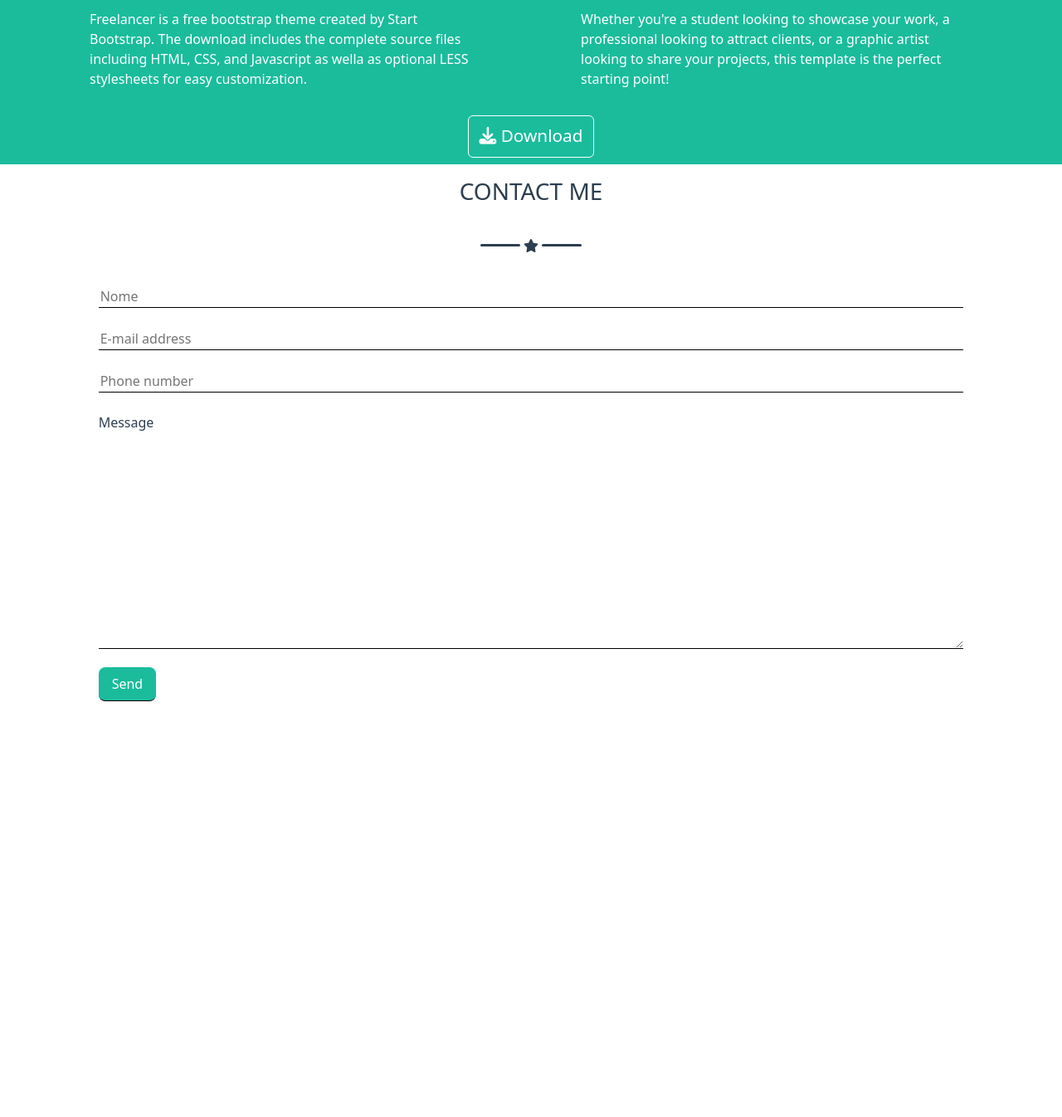
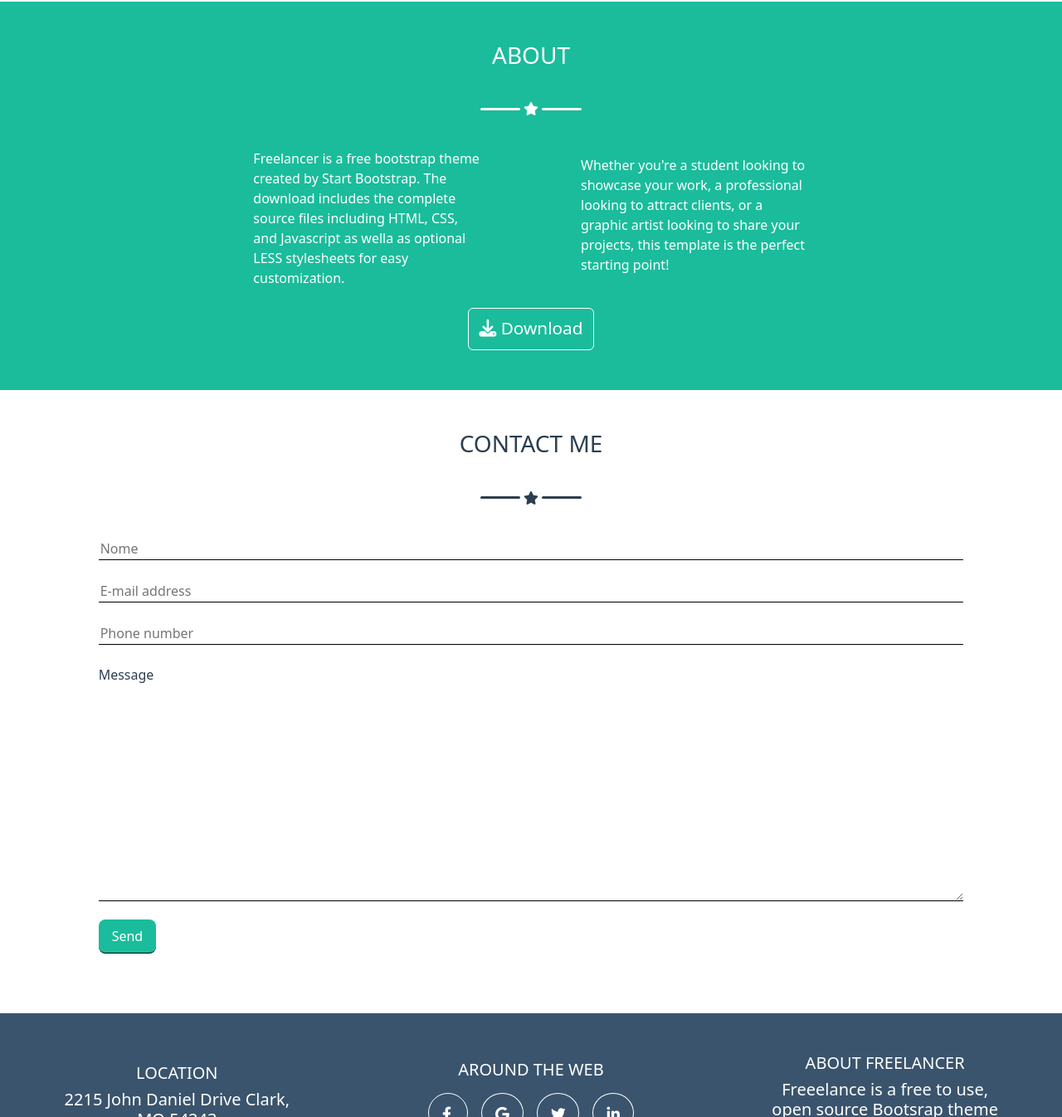
Before and after one commit to FedericaPozzer/html-css-bootstrap-freelancer, a plain HTML site: page index.html in a window 1280 px wide. Shown: the part 1454-2800 px from the top of the page at 83% size. Before the commit the page ends 2419 px from the top, so only its background shows below. Drawn offline with nearby package versions, Linux system fonts and the light colour scheme.

Commit message:
done! (except for the lovely G+)

```diff
--- a/css/style.css
+++ b/css/style.css
@@ -1,3 +1,20 @@
+
+/* ALL */
+body {
+    color: #ffffff;
+}
+
+main section *,
+footer section * {
+    margin: .5rem 0;
+}
+
+main section,
+footer section {
+    padding: 2rem 0;
+}
+
+/* ***************************************** */
 
 /* Backgrounds */
 
@@ -12,21 +29,25 @@
 .bg-w {
     background-color: #ffffff;
 }
-/* ************************** */
 
-/* ALL */
-body {
-    color: #ffffff;
+.bg-bc {
+    background-color: #3a546d;
 }
+
+/* ***************************************** */
 
 
 
+/* HEADER */
+
+header .row {
+    /* background-color: violet; */
+    width: 100%;
+    /* c'è di "default bootstrap" uno splendido e di dubbia utilità margin-left negativo, so.. */
+    margin: 0;
+}
 
 /* MAIN - jumbotron */
-
-main section * { /*non va con alcune??*/
- margin: .5rem 0;
-}
 
 .jumbotron img {
     height: 15rem;
@@ -91,39 +112,33 @@ main section * { /*non va con alcune??*/
    border-radius: .5rem;
 }
 
+/* FOOTER */
 
-/* .pino {
-    border-bottom: 1px solid black;
+footer span {
+    font-size: 1.25rem;
+    font-weight: 500;
+    line-height: 1.2;
 }
 
-.thatangle {
-    content: " ";
-    border-top: 1px solid grey;
+.radius {
+    font-size: 1.1rem;
+    border: 1px solid #ffffff;
+    border-radius: 50%;
+    padding: 1rem;
+    height: 3rem;
+    aspect-ratio: 1;
+    margin: -.5rem .5rem 0 .5rem;
 }
 
-.footer-main {
- background-color: #3a546d;
+footer a {
+    text-decoration: none;
+    color: #ffffff;
 }
 
-.footer-footer {
-    background-color: #2c3e50;
-} */
+footer span > a {
+    color: #1abc9c;
+}
 
-
-
-/* MEDIA QUEARIES */
-/*
-@media screen and (min-width: 768px) {
-     .hide-mg {
-        display: none;
-     }
-
-     .hide {
-        display: block;
-     }
-
-    .header-start {
-        font-size: 1.5rem;
-    }
-
-} */
+footer span {
+    max-width: 90%;
+}
--- a/index.html
+++ b/index.html
@@ -25,7 +25,7 @@
 
             <div class="container-fluid">
 
-                <div class="row justify-content-around"> <!-- non va il jc-->
+                <div class="row justify-content-between">
 
                     <div class="col-auto d-flex">
                         <a class="navbar-brand" href="#">START BOOTSTRAP</a>
@@ -33,9 +33,8 @@
 
                     <div class="col-auto">
 
-                        <button class="navbar-toggler" type="button" data-bs-toggle="collapse" data-bs-target="#navbarNavAltMarkup"
-                            aria-controls="navbarNavAltMarkup" aria-expanded="false" aria-label="Toggle navigation"> <span
-                                class="navbar-toggler-icon"></span></button>
+                        <button class="navbar-toggler" type="button" data-bs-toggle="collapse" data-bs-target="#navbarNavAltMarkup" aria-controls="navbarNavAltMarkup" aria-expanded="false" aria-label="Toggle navigation"> <span class="navbar-toggler-icon"></span>
+                        </button>
 
                         <div class="collapse navbar-collapse" id="navbarNavAltMarkup">
                             <div class="navbar-nav">
@@ -43,7 +42,6 @@
                                 <a class="nav-link" href="#">ABOUT</a>
                                 <a class="nav-link" href="#">CONTACT</a>
                             </div>
-
                         </div>
 
                     </div>
@@ -163,12 +161,12 @@
                 </div>
 
 
-                <div class="row">
-                    <div class="col-12 mb-3 col-md-6 mb-md-0">
+                <div class="row justify-content-center">
+                    <div class="col-12 mb-3 col-md-6 col-lg-4 mb-md-0 align-self-md-center">
                         <div class="mx-5 px-5 px-md-0">Freelancer is a free bootstrap theme created by Start Bootstrap. The download includes the complete source files including HTML, CSS, and Javascript as wella as optional LESS stylesheets for easy customization.</div>
                     </div>
 
-                    <div class="col-12 col-md-6">
+                    <div class="col-12 col-md-6 col-lg-4 align-self-md-center">
                         <div class="mx-5 px-5 px-md-0">Whether you're a student looking to showcase your work, a professional looking to attract clients, or a graphic artist looking to share your projects, this template is the perfect starting point!</div>
                     </div>
                 </div>
@@ -228,26 +226,70 @@
             </div>
 
         </section>
+
     </main>
 
     <footer>
-        <section class="footer-main mn">
-                <!-- TODO: footer nav con tre div sovrapposti, da md in poi si affiancano -->
-                <!-- #3a546d -->
-            <div class="row">
-                <div class="col-12 col-md-4 d-flex justify-content-center">LOCATION</div>
-                <nav class="col-12 col-md-4 d-flex justify-content-center">AROUND THE WEB</nav>
-                <div class="col-12 col-md-4 d-flex justify-content-center">ABOUT FREELANCER</div>
+
+        <section class="footer-main bg-bc"> <!-- #3a546d -->
+
+            <div class="container-fluid">
+
+                <div class="row align-items-center">
+
+                    <div class="col-12 col-md-4 px-md-5 d-flex flex-column align-items-center">
+                        <h5>LOCATION</h5>
+                        <span class="mt-0 text-center">2215 John Daniel Drive Clark, MO 54243</span>
+                    </div>
+
+                    <div class="col-12 col-md-4 px-md-5 d-flex flex-column align-items-center">
+                        <div class="mb-0">
+                            <h5 class="text-center">AROUND THE WEB</h5>
+                        </div>
+
+                        <nav class="d-flex">
+
+                            <a href="#">
+                                <i class="fa-brands fa-facebook-f radius"></i>
+                            </a>
+
+                            <a href="#">
+                                <!-- <div class="radius"> -->
+                                <i class="fa-brands fa-google radius"></i>
+                                <!-- <span>+</span> -->
+                                <!-- </div> -->
+                            </a>
+
+                            <a href="#">
+                                <i class="fa-brands fa-twitter radius"></i>
+                            </a>
+
+                            <a href="#">
+                                <i class="fa-brands fa-linkedin-in radius"></i>
+                            </a>
+
+                        </nav>
+                    </div>
+
+
+                    <div class="col-12 col-md-4 px-md-5 text-center d-flex flex-column align-items-center">
+                        <h5>ABOUT FREELANCER</h5>
+                        <span class="mt-0">Freeelance is a free to use, open source Bootsrap theme created by <a href="#">Start Bootstrap</a>.</span>
+                    </div>
+
+                </div>
+
             </div>
+
         </section>
 
-        <section class="footer-footer d-flex justify-content-center mn">
-                <!-- TODO: footer barra con un div in centro -->
-                <!-- #2c3e50 -->
-            <span class="py-3">Copyright &hearts; Your Website 2019</span>
+        <section class="footer-footer bg-b text-center"> <!-- #2c3e50 -->
+
+            <h6>Copyright <i class="fa-regular fa-copyright"></i> Your Website 2019</h6>
+
         </section>
+
     </footer>
-
 
     <!-- Javascript -->
     <script src="https://cdn.jsdelivr.net/npm/@popperjs/core@2.11.6/dist/umd/popper.min.js" integrity="sha384-oBqDVmMz9ATKxIep9tiCxS/Z9fNfEXiDAYTujMAeBAsjFuCZSmKbSSUnQlmh/jp3" crossorigin="anonymous"></script>
```
